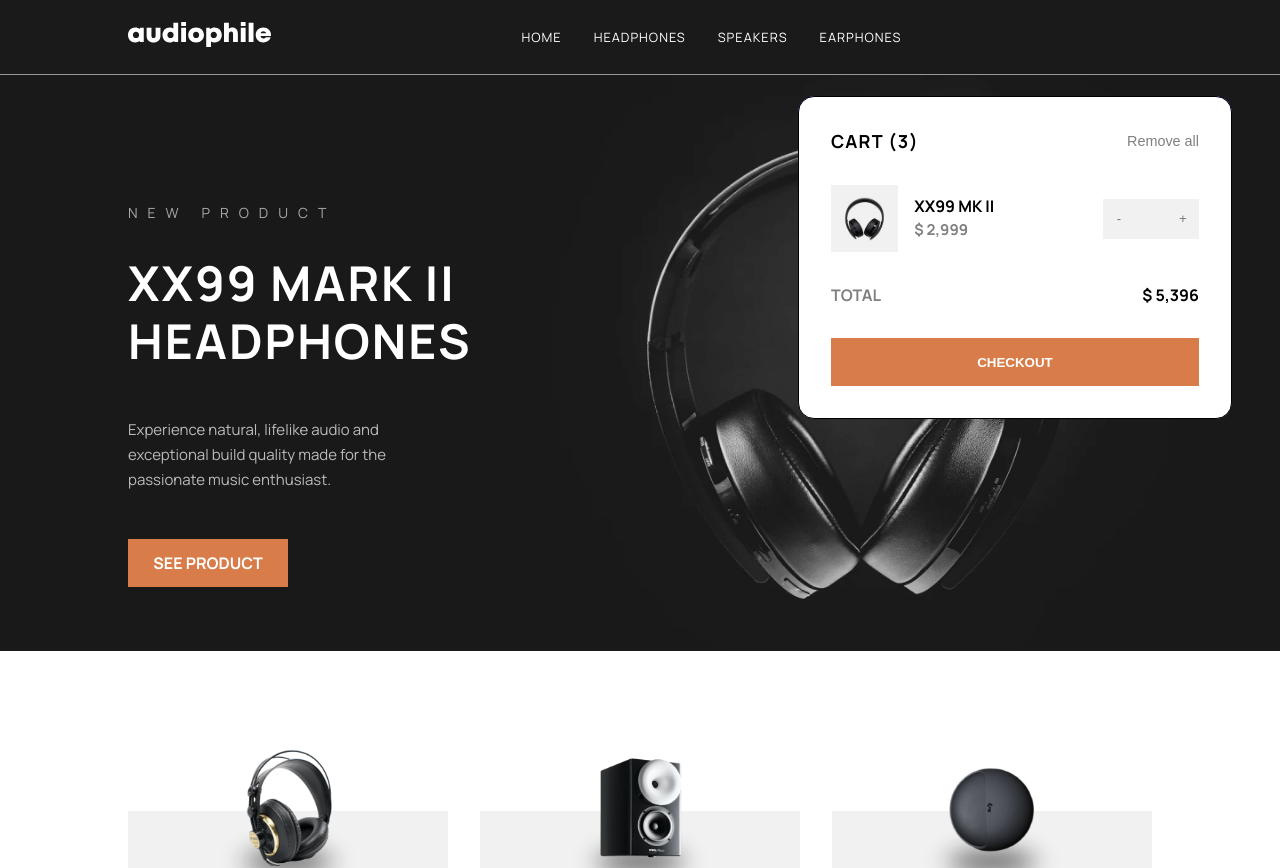
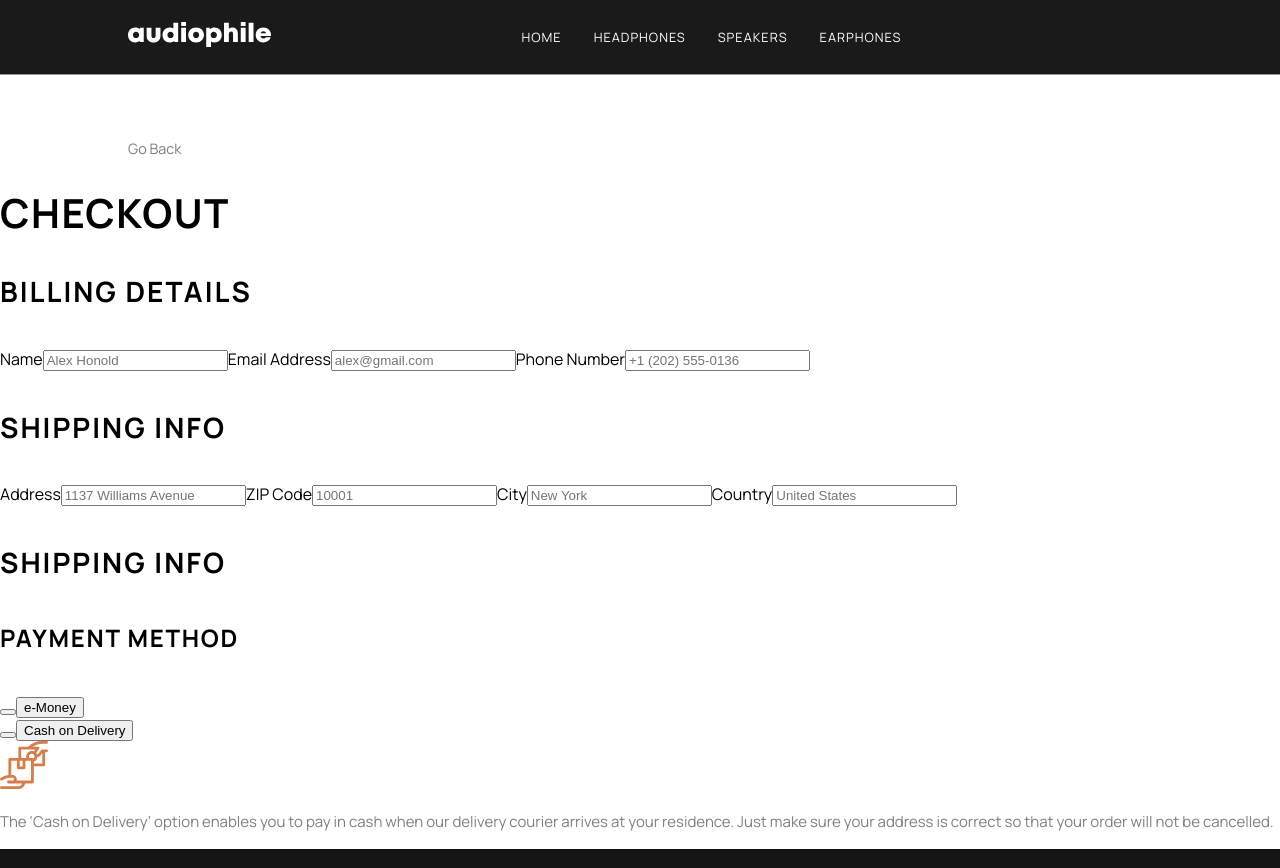
Before and after one commit to DaveWesl/audiophile-ecommerce-website, a React (Create React App) app: page / in a window 1280 px wide. Shown: the top 868 px of the page. Built offline with nearby package versions, Linux system fonts and the light colour scheme.

Commit message:
started checkout page

```diff
--- a/src/App.js
+++ b/src/App.js
@@ -14,6 +14,7 @@
 import ZX9 from './pages/ZX9/ZX9';
 import Speakers from './pages/Speakers/Speakers';
 import ScrollToTop from './components/Assets/ScrollToTop';
+import Checkout from './pages/Checkout/Checkout';
 
 function App() {
   return (
@@ -22,7 +23,7 @@
       <div className="App">
         <Navbar />
         <Routes>
-          <Route path="/" element={<Home />} />
+          <Route path="/home" element={<Home />} />
           <Route path="/earphones" element={<Earphones />} />
           <Route path="/headphones" element={<Headphones />} />
           <Route path="/speakers" element={<Speakers />} />
@@ -32,6 +33,7 @@
           <Route path="/yx1" element={<YX1 />} />
           <Route path="/zx7" element={<ZX7 />} />
           <Route path="/zx9" element={<ZX9 />} />
+          <Route path="/" element={<Checkout />} />
         </Routes>
         <Footer className="App-footer" />
       </div>
--- a/src/components/Cart/Cart.css
+++ b/src/components/Cart/Cart.css
@@ -1,5 +1,5 @@
 .cart {
-    display: grid;
+    display: none;
     grid-template-columns: repeat(2, 2fr);
     align-items: center;
     gap: 2rem;
--- /dev/null
+++ b/src/pages/Checkout/Checkout.js
@@ -0,0 +1,65 @@
+import React from 'react'
+import './Checkout.css'
+import { Link } from 'react-router-dom'
+
+function Checkout () {
+    return (
+        <div className='checkout'>
+            <Link to='/' className='button-back'>Go Back</Link>
+            <div className='checkout-container'>
+                <div className='checkout-form'>
+                    <h2 className='checkout-h2'>CHECKOUT</h2>
+
+                    <h4 className='checkout-h4'>BILLING DETAILS</h4>
+                    <label htmlFor="billing-name">Name</label>
+                    <input type="text" id="billing-name" name="billing-name" placeholder="Alex Honold" />
+                    <label htmlFor="billing-email">Email Address</label>
+                    <input type="text" id="billing-email" name="billing-email" placeholder="alex@gmail.com" />
+                    <label htmlFor="billing-phone">Phone Number</label>
+                    <input type="text" id="billing-phone" name="billing-phone" placeholder="+1 (202) 555-0136" />
+
+                    <h4 className='checkout-h4'>SHIPPING INFO</h4>
+                    <label htmlFor="shipping-address">Address</label>
+                    <input type="text" id="shipping-address" name="shipping-address" placeholder="1137 Williams Avenue" />
+                    <label htmlFor="shipping-zip">ZIP Code</label>
+                    <input type="text" id="shipping-zip" name="shipping-zip" placeholder="10001" />
+                    <label htmlFor="billing-city">City</label>
+                    <input type="text" id="shipping-city" name="shipping-city" placeholder="New York" />
+                    <label htmlFor="billing-country">Country</label>
+                    <input type="text" id="shipping-country" name="shipping-country" placeholder="United States" />
+
+                    <h4 className='checkout-h4'>SHIPPING INFO</h4>
+                    <h5 className='checkout-h5'>Payment Method</h5>
+                    <div className='checkout-button'>
+                        <button className='checkout-button-circle1'></button>
+                        <button className='checkout-button-text1'>e-Money</button>
+                    </div>
+                    <div className='checkout-button'>
+                        <button className='checkout-button-circle2'></button>
+                        <button className='checkout-button-text2'>Cash on Delivery</button>
+                    </div>
+
+                    <div className='checkout-options'>
+                        <svg width="48" height="48" xmlns="http://www.w3.org/2000/svg">
+                            <path
+                                d="M46.594 8.438H42.28c-.448 0-.869.213-1.134.574l-2.694 3.674a1.15 1.15 0 1 1-1.848-1.37c2.568-3.53 2.864-3.545 2.864-4.285 0-.779-.636-1.406-1.407-1.406h-5.404a17.658 17.658 0 0 1 9.606-2.813h4.33a1.406 1.406 0 0 0 0-2.812h-4.33c-5.277 0-10.33 2.02-14.142 5.625h-8.34c-.777 0-1.407.63-1.407 1.406v9.938H9.844c-.777 0-1.406.63-1.406 1.406v15.6a14.053 14.053 0 0 0-7.824 3.089 1.406 1.406 0 1 0 1.772 2.185 11.226 11.226 0 0 1 7.048-2.499h3.129c.775 0 1.406.63 1.406 1.406 0 .776-.631 1.407-1.406 1.407H8.436a1.406 1.406 0 0 0 0 2.812h13.728a4.226 4.226 0 0 1-3.977 2.813H1.405a1.406 1.406 0 0 0 0 2.812h16.782c3.395 0 6.236-2.42 6.89-5.625h7.36c.776 0 1.406-.63 1.406-1.406V25.312h9.843c.777 0 1.407-.63 1.407-1.406V11.25h1.5a1.406 1.406 0 0 0 0-2.813ZM33.61 17.599a1.404 1.404 0 0 0-1.172-.63h-3.085c-1.084-1.834.241-4.172 2.381-4.172 2.531 0 3.708 3.115 1.876 4.802ZM21.188 8.437h14.06c-.744 1.03-1.057 1.305-1.352 1.983-4.216-1.779-8.726 2.057-7.559 6.549h-5.15V8.437ZM19.78 19.782h2.813v5.625H19.78v-5.625Zm11.25 19.782h-14.49c.969-2.735-1.07-5.626-3.979-5.626H11.25V19.782h5.719v7.032c0 .776.63 1.406 1.406 1.406H24c.777 0 1.406-.63 1.406-1.407v-7.03h5.625v19.78ZM33.844 22.5v-1.771a5.56 5.56 0 0 0 3.453-4.769 3.954 3.954 0 0 0 3.424-1.611l1.56-2.127V22.5h-8.437Z"
+                                fill="#D87D4A" />
+                        </svg>
+                        <p className='checkout-p'>The ‘Cash on Delivery’ option enables you to pay in cash when our delivery courier arrives at your residence. Just make sure your address is correct so that your order will not be cancelled.</p>
+                    </div>
+                </div>
+
+
+
+                <div className='checkout-summary'>
+
+                </div>
+
+            </div>
+
+
+        </div>
+     );
+}
+
+export default Checkout ;
```
Also changed, not shown: public/assets/checkout/icon-cash-on-delivery.svg, public/assets/checkout/icon-order-confirmation.svg, src/pages/Checkout/Checkout.css (added).
